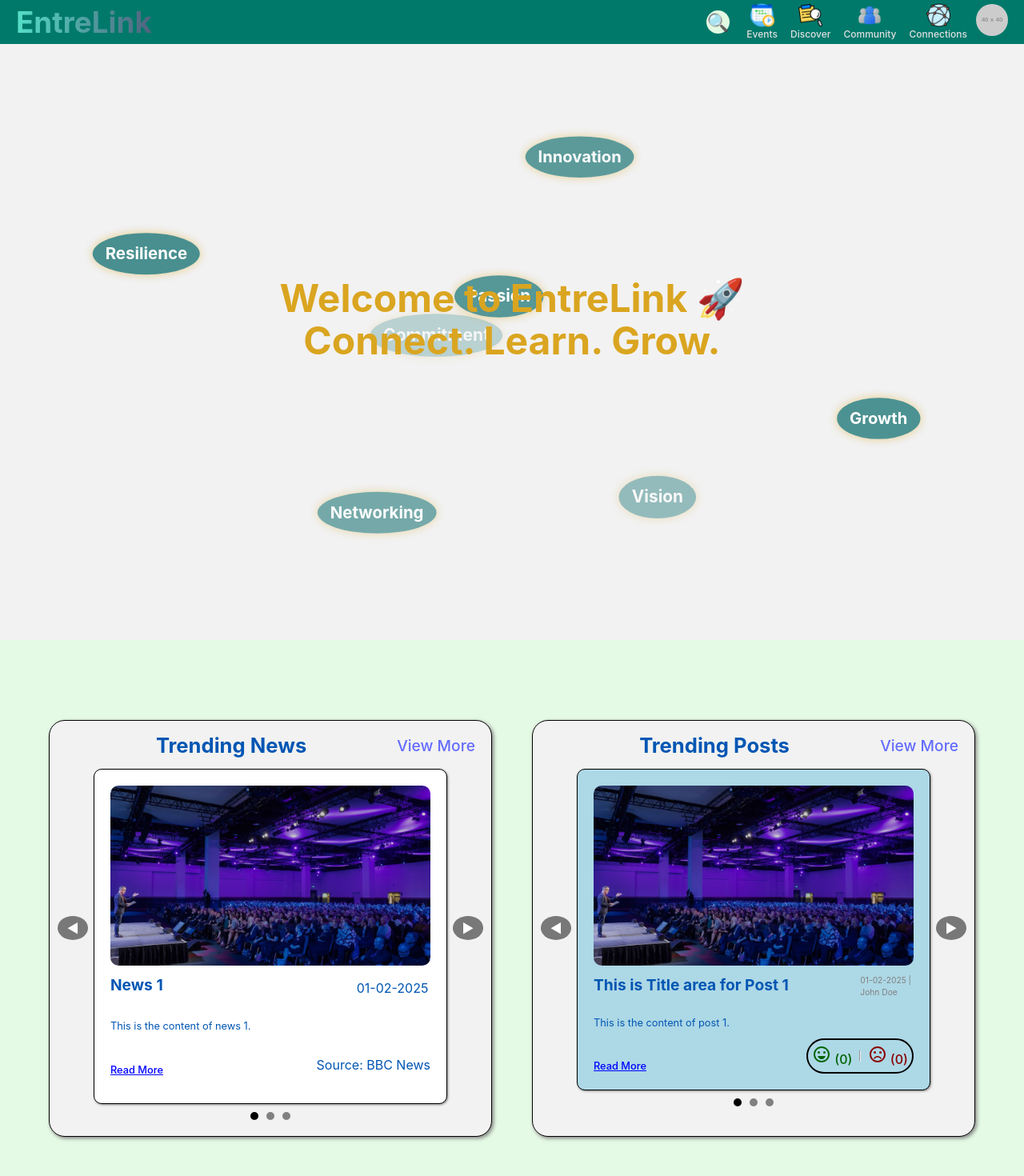
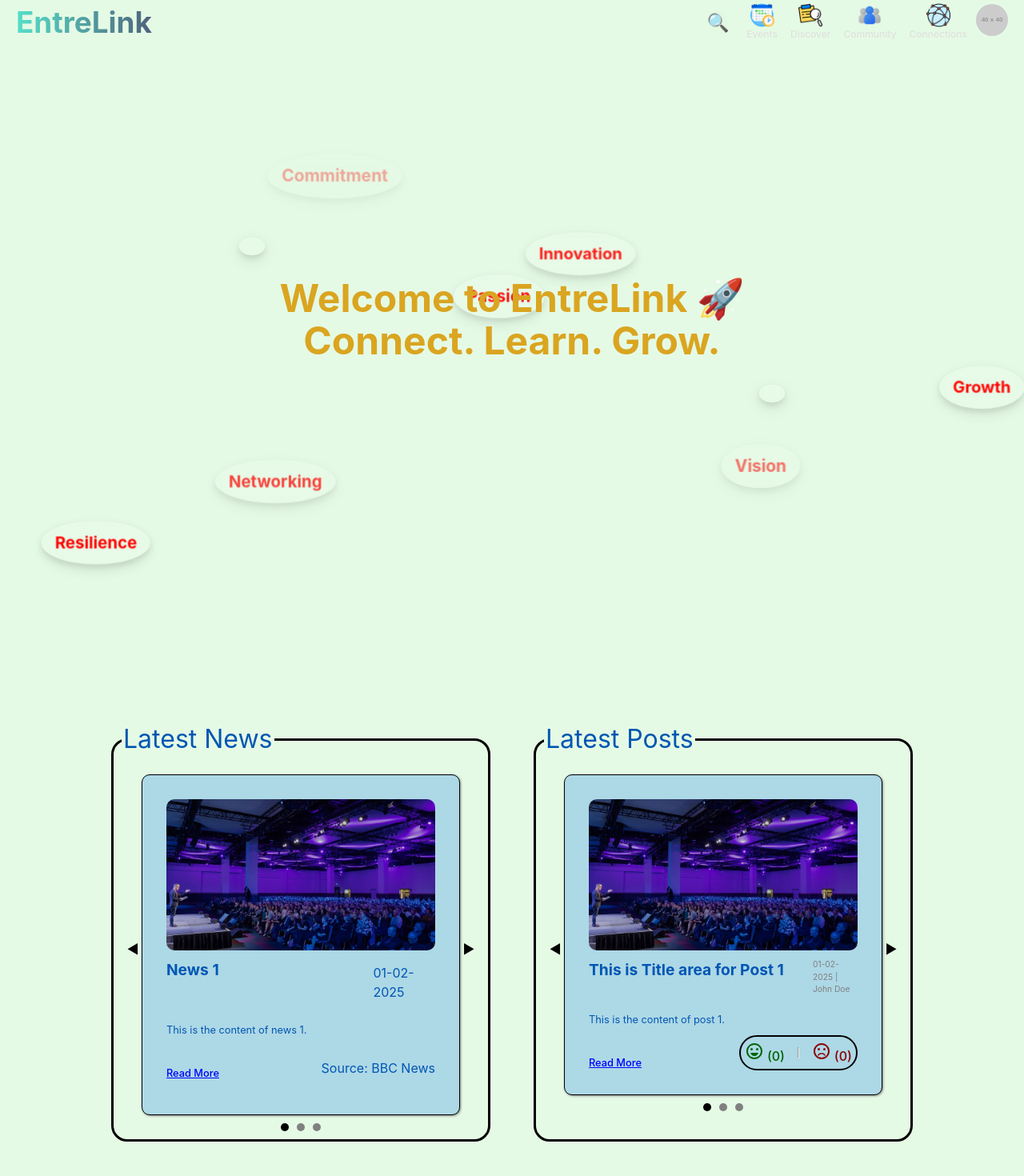
Before and after one commit to AnasFaaiz/EntreLink, a React (Vite) app in the folder client/: page /EntreLink/homepage in a window 1280 px wide. Shown: the top 1470 px of the page at 80% size. Built offline with nearby package versions, Linux system fonts and the light colour scheme.

Commit message:
Updated designs of homePage & navbar

```diff
--- a/client/src/components/HomePage/DiscoverComponent.jsx
+++ b/client/src/components/HomePage/DiscoverComponent.jsx
@@ -108,11 +108,9 @@ const DiscoverComponent = () => {
 
   return (
     <div className="discover-container" style={styles.MainContainer}>
-      <div className="Latest-News" style={styles.NewsContainer}>
-        <div className="Tites" style={styles.title}>
-          <h2 style={styles.heading}>Trending News</h2>
-          <Link to="/EntreLink/News" style={styles.linking}>View More</Link>
-        </div>
+      <fieldset className="Latest-News" style={styles.NewsContainer}>
+        <legend className="Tites" style={styles.title}>Latest News</legend>
+        {/* <Link to="/EntreLink/News" style={styles.linking}>View More</Link> */}
         <button style={{ ...styles.arrowButton, ...styles.leftArrow }} onClick={handlePrevNews}>
           &#9664;
         </button>
@@ -140,12 +138,11 @@ const DiscoverComponent = () => {
             />
           ))}
         </div>
-      </div>
-      <div className="Posts-container" style={styles.PostContainer}>
-        <div className="Tites" style={styles.title}>
-          <h2 style={styles.heading}>Trending Posts</h2>
-          <Link to="/EntreLink/Discover" style={styles.linking}>View More</Link>
-        </div>
+      </fieldset>
+
+      <fieldset className="Posts-container" style={styles.PostContainer}>
+        <legend className="Tites" style={styles.title}>Latest Posts</legend>
+        {/* <Link to="/EntreLink/Discover" style={styles.linking}>View More</Link> */}
         <button style={{ ...styles.arrowButton, ...styles.leftArrow }} onClick={handlePrevPost}>
           &#9664;
         </button>
@@ -173,7 +170,7 @@ const DiscoverComponent = () => {
             />
           ))}
         </div>
-      </div>
+      </fieldset>
     </div>
   );
 };
@@ -189,30 +186,26 @@ const styles = {
     color: '#0056B3',
   },
   NewsContainer: {
-    width: '40vw',
-    border: '1px solid black',
+    width: '35vw',
+    border: '3px solid black',
     borderRadius: '20px',
-    backgroundColor: '#F2F2F2',
-    boxShadow: '2px 2px 5px grey',
-    padding: '20px',
+    backgroundColor: 'transparent',
+    // boxShadow: '2px 2px 5px grey',
+    padding: '10px',
     position: 'relative',
   },
   PostContainer: {
-    width: '40vw',
-    border: '1px solid black',
+    width: '35vw',
+    border: '3px solid black',
     borderRadius: '20px',
-    backgroundColor: '#F2F2F2',
-    boxShadow: '2px 2px 5px grey',
-    padding: '20px',
+    backgroundColor: 'transparent',
+    // boxShadow: '2px 2px 5px grey',
+    padding: '10px',
     position: 'relative',
   },
   title: {
-    fontSize: '2vw',
-    position: 'relative',
-    display: 'flex',
-    justifyContent: 'space-between',
-    alignItems: 'center',
-    marginTop: '-1vh',
+    fontSize: '2rem',
+    textAlign: 'start',
   },
   heading: {
     textAlign: 'center',
@@ -227,15 +220,15 @@ const styles = {
   newsCard: {
     border: '1px solid black',
     borderRadius: '10px',
-    backgroundColor: 'white',
+    backgroundColor: 'lightblue',
     boxShadow: '1px 1px 3px grey',
-    padding: '20px',
+    padding: '30px',
     margin: '10px auto',
     display: 'flex',
     flexDirection: 'column',
     alignItems: 'center',
-    width: '100%',
-    // height: '300px', // Set a fixed height for the news card
+    width: '75%',
+    // height: '60vh', // Set a fixed height for the news card
     maxWidth: '400px',
   },
   postCard: {
@@ -243,12 +236,12 @@ const styles = {
     borderRadius: '10px',
     backgroundColor: 'lightblue',
     boxShadow: '1px 1px 3px grey',
-    padding: '20px',
+    padding: '30px',
     margin: '10px auto',
     display: 'flex',
     flexDirection: 'column',
     alignItems: 'center',
-    width: '100%',
+    width: '75%',
     // height: '400px', // Set a fixed height for the post card
     maxWidth: '400px',
   },
@@ -298,7 +291,7 @@ const styles = {
     // marginTop: '10px',
     border: '2px solid black',
     padding: '5px',
-    width: '30%',
+    width: '40%',
   },
   likeButton: {
     backgroundColor: 'transparent',
@@ -320,8 +313,8 @@ const styles = {
     position: 'absolute',
     top: '50%',
     transform: 'translateY(-50%)',
-    backgroundColor: 'rgba(0, 0, 0, 0.5)',
-    color: 'white',
+    backgroundColor: 'transparent',
+    color: 'black',
     border: 'none',
     borderRadius: '50%',
     width: '30px',
@@ -332,10 +325,10 @@ const styles = {
     alignItems: 'center',
   },
   leftArrow: {
-    left: '10px',
+    left: '5px',
   },
   rightArrow: {
-    right: '10px',
+    right: '5px',
   },
   indicators: {
     display: 'flex',
--- a/client/src/components/HomePage/herosection.css
+++ b/client/src/components/HomePage/herosection.css
@@ -2,7 +2,7 @@
   position: relative;
   width: 100%;
   height: 100vh;
-  background-color: #F2F2F2; /* Dark Theme */
+  background-color: transparent;
   display: flex;
   align-items: center;
   justify-content: center;
@@ -15,26 +15,56 @@
   font-size: 3rem;
   font-weight: bold;
   z-index: 2;
+  position: relative;
 }
 
-.bubble {
+.hero-title::before,
+.hero-title::after {
+  content: '';
   position: absolute;
-  background-color: rgba(0, 102, 102, 0.7); /* Transparent Teal Green */
+  background-color: rgba(255, 255, 255, 0.1); /* Light transparent white */
   color: white;
   font-size: 1.2rem;
   font-weight: bold;
   padding: 10px 15px;
   border-radius: 50%;
-  box-shadow: 0 0 10px rgba(218, 165, 32, 0.5); /* Gold Glow */
+  box-shadow: 0 4px 8px rgba(0, 0, 0, 0.1), 0 6px 20px rgba(0, 0, 0, 0.1); /* Soft shadow */
+  backdrop-filter: blur(10px); /* Frosted glass effect */
+  border: 1px solid rgba(255, 255, 255, 0.2); /* Light border */
   transition: transform 0.3s ease-in-out;
 }
 
-/* Random positioning */
-.bubble:nth-child(1) { top: 10%; left: 20%; }
-.bubble:nth-child(2) { top: 30%; left: 70%; }
-.bubble:nth-child(3) { top: 50%; left: 40%; }
-.bubble:nth-child(4) { top: 70%; left: 60%; }
-.bubble:nth-child(5) { top: 80%; left: 30%; }
-.bubble:nth-child(6) { top: 20%; left: 50%; }
-.bubble:nth-child(7) { top: 60%; left: 80%; }
-.bubble:nth-child(8) { top: 40%; left: 10%; }
+.hero-title::before {
+  top: -50px;
+  left: -50px;
+}
+
+.hero-title::after {
+  bottom: -50px;
+  right: -50px;
+}
+
+.bubble {
+  position: absolute;
+  background-color: rgba(255, 255, 255, 0.1); /* Light transparent white */
+  color: red;
+  font-size: 1.2rem;
+  font-weight: bold;
+  padding: 10px 15px;
+  border-radius: 50%;
+  box-shadow: 0 4px 8px rgba(0, 0, 0, 0.1), 0 6px 20px rgba(0, 0, 0, 0.1); /* Soft shadow */
+  backdrop-filter: blur(10px); /* Frosted glass effect */
+  border: 1px solid rgba(255, 255, 255, 0.2); /* Light border */
+  transition: transform 0.3s ease-in-out;
+  z-index: 1; /* Ensure bubbles are behind the text */
+}
+
+/* Adjusted positioning */
+.bubble:nth-child(1) { top: 5%; left: 10%; } /* Bubble 1 */
+.bubble:nth-child(2) { top: 15%; left: 80%; } /* Bubble 2 */
+.bubble:nth-child(3) { top: 25%; left: 30%; } /* Bubble 3 */
+.bubble:nth-child(4) { top: 65%; left: 70%; } /* Bubble 4 */
+.bubble:nth-child(5) { top: 75%; left: 20%; } /* Bubble 5 */
+.bubble:nth-child(6) { top: 35%; left: 50%; } /* Bubble 6 */
+.bubble:nth-child(7) { top: 55%; left: 90%; } /* Bubble 7 */
+.bubble:nth-child(8) { top: 85%; left: 5%; } /* Bubble 8 */
--- a/client/src/components/Navbar.jsx
+++ b/client/src/components/Navbar.jsx
@@ -135,7 +135,7 @@ const styles = {
     display: "flex",
     justifyContent: "space-between",
     alignItems: "center",
-    backgroundColor: "#00796B",
+    backgroundColor: "transparent",
     color: "white",
     position: "fixed",
     top: 0,
```
